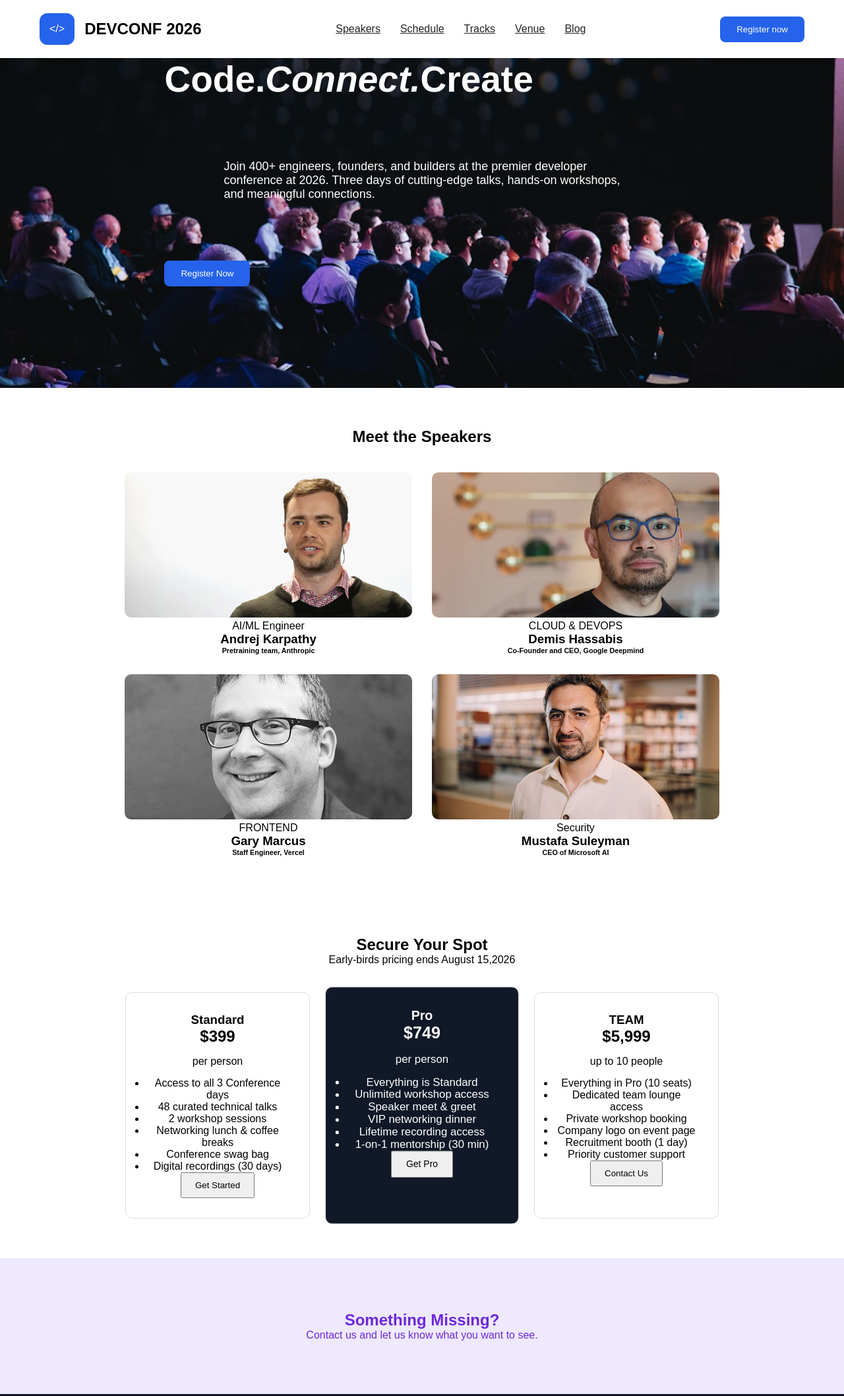
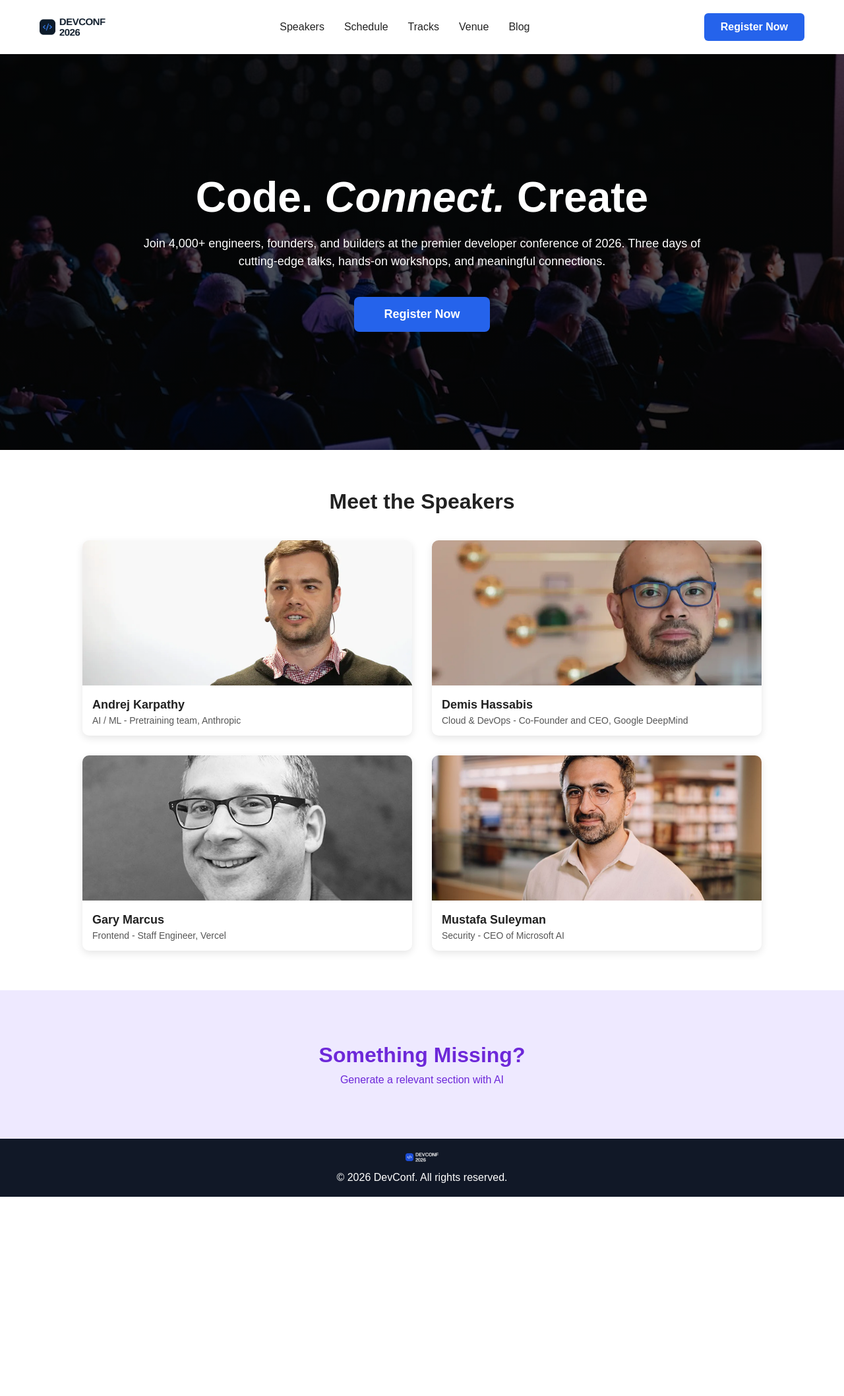
Before and after one commit to SaddamHossain2/First-Assignment, a plain HTML site: page index.html in a window 1280 px wide. Shown: the top 2116 px of the page at 66% size. After the commit the page ends 1814 px from the top, so only its background shows below. Drawn offline with Linux system fonts and the light colour scheme.

Commit message:
update speakers section

```diff
--- a/index.html
+++ b/index.html
@@ -7,14 +7,14 @@
     <link rel="stylesheet" href="./style.css">
 </head>
 <body>
-    <!--Nav-->
+
+<!-- Navbar -->
 <header>
     <nav class="navbar">
         <div class="logo">
-            <div class="icon">&lt;/&gt;</div>
-            <h2>DEVCONF 2026</h2>
+            <img src="Images/logo.png" alt="DevConf Logo">
+
         </div>
-
         <div class="menu">
             <a href="#">Speakers</a>
             <a href="#">Schedule</a>
@@ -22,185 +22,68 @@
             <a href="#">Venue</a>
             <a href="#">Blog</a>
         </div>
-
-            <button class="btn">Register now</button>
+        <a href="#" class="btn">Register Now</a>
     </nav>
 </header>
 
-    <!--Hero section -->
-
+<!-- Hero Section -->
 <section class="hero">
-        <div class="hero1">
-            <h1>Code.<i>Connect.</i>Create</h1>
-
-            <p>Join 400+ engineers, founders, and builders at the premier developer<br> conference at 2026. Three days of cutting-edge talks, hands-on workshops,<br> and meaningful connections.</p>
-
-            <button class="btn"> Register Now</button>
+    <div class="hero-content">
+        <h1>Code. <i>Connect.</i> Create</h1>
+        <p>Join 4,000+ engineers, founders, and builders at the premier developer conference of 2026. Three days of cutting-edge talks, hands-on workshops, and meaningful connections.</p>
+        <a href="#" class="btn hero-btn">Register Now</a>
     </div>
 </section>
 
-    <!-- Speakers -->
-
+<!-- Speakers Section -->
 <section class="speakers">
-        <h2> Meet the Speakers</h2>
-
+    <h2>Meet the Speakers</h2>
     <div class="speaker-grid">
-
-        <div class="profile">
-            <img src="Images/andrej.png" alt="">
-            <p>AI/ML Engineer</p>
+        <div class="speaker-card">
+            <img src="Images/andrej.png" alt="Andrej Karpathy">
+            <div class="speaker-info">
                 <h3>Andrej Karpathy</h3>
-            <h6>Pretraining team, Anthropic</h6>
-
+                <p class="role">AI / ML - Pretraining team, Anthropic</p>
+            </div>
         </div>
 
-        <div class="profile">
-            <img src="Images/demis.png" alt="">
-            <p>CLOUD & DEVOPS</p>
+        <div class="speaker-card">
+            <img src="Images/demis.png" alt="Demis Hassabis">
+            <div class="speaker-info">
                 <h3>Demis Hassabis</h3>
-            <h6>Co-Founder and CEO, Google Deepmind</h6>
+                <p class="role">Cloud & DevOps - Co-Founder and CEO, Google DeepMind</p>
+            </div>
         </div>
 
-        <div class="profile">
-            <img src="Images/gary.png" alt="">
-            <p>FRONTEND</p>
+        <div class="speaker-card">
+            <img src="Images/gary.png" alt="Gary Marcus">
+            <div class="speaker-info">
                 <h3>Gary Marcus</h3>
-            <h6>Staff Engineer, Vercel</h6>
-
+                <p class="role">Frontend - Staff Engineer, Vercel</p>
+            </div>
         </div>
 
-
-
-        <div class="profile">
-            <img src="Images/mustafa.png" alt="">
-            <p>Security</p>
+        <div class="speaker-card">
+            <img src="Images/mustafa.png" alt="Mustafa Suleyman">
+            <div class="speaker-info">
                 <h3>Mustafa Suleyman</h3>
-            <h6>CEO of Microsoft AI</h6>
-
+                <p class="role">Security - CEO of Microsoft AI</p>
+            </div>
         </div>
     </div>
 </section>
 
-    <!-- Pricing -->
-
-<section class="pricing">
-
-<h2>Secure Your Spot</h2>
-
-<p>Early-birds pricing ends August 15,2026</p>
-
-
-<div class="price-container">
-
-
-<div class="price-card">
-
-<h3>Standard</h3>
-
-<h1>$399</h1>
-<p>per person</p>
-
-<ul>
-    <li>Access to all 3 Conference days</li>
-    <li>48 curated technical talks</li>
-    <li>2 workshop sessions</li>
-    <li>Networking lunch & coffee breaks</li>
-    <li>Conference swag bag</li>
-    <li>Digital recordings (30 days)</li>
-</ul>
-
-<button>
-Get Started
-</button>
-
-</div>
-
-
-
-<div class="price-card pro">
-
-<h3>Pro</h3>
-
-
-<h1>$749</h1>
-<p>per person</p>
-
-<ul>
-    <li>Everything is Standard</li>
-    <li>Unlimited workshop access</li>
-    <li>Speaker meet & greet</li>
-    <li>VIP networking dinner</li>
-    <li>Lifetime recording access</li>
-    <li>1-on-1 mentorship (30 min) </li>
-
-</ul>
-
-<button>
-Get Pro
-</button>
-
-</div>
-
-
-
-
-<div class="price-card">
-
-<h3>TEAM</h3>
-
-<h1>$5,999</h1>
-
-<p>up to 10 people</p>
-<ul>
-    <li>Everything in Pro (10 seats)</li>
-    <li>Dedicated team lounge access</li>
-    <li>Private workshop booking</li>
-    <li>Company logo on event page</li>
-    <li>Recruitment booth (1 day)</li>
-    <li>Priority customer support</li>
-
-</ul>
-<button>
-Contact Us
-</button>
-
-</div>
-
-
-</div>
-
-
+<!-- CTA Section -->
+<section class="cta">
+    <h2>Something Missing?</h2>
+    <p>Generate a relevant section with AI</p>
 </section>
 
-
-
-<!-- CTA -->
-
-<section class="cta">
-
-<h2>
-Something Missing?
-</h2>
-
-<p>
-Contact us and let us know what you want to see.
-</p>
-
-
-</section>
-
-
+<!-- Footer -->
 <footer>
-
-<p>
-© 2026 DevConf. All rights reserved.
-</p>
-
+    <img src="Images/footer-logo.png" alt="DevConf Footer Logo">
+    <p>© 2026 DevConf. All rights reserved.</p>
 </footer>
-
 
 </body>
 </html>
-
-</body>
-</html>
--- a/style.css
+++ b/style.css
@@ -1,227 +1,193 @@
 *{
-    margin: 0;
-    padding: 0;
+    margin:0;
+    padding:0;
     box-sizing:border-box;
+    font-family: Arial, sans-serif;
 }
 
-body{
-    font-family: Arial, Helvetica, sans-serif;
+body {
+    background: #fff;
+    color:#222;
 }
 
-/* Nav */
-
+/* Navbar */
 .navbar{
-    display: flex;
-    justify-content: space-between;
-    align-items: center;
-    padding: 20px 60px;
+    display:flex;
+    justify-content:space-between;
+    align-items:center;
+    padding:20px 60px;
+    background: #fff;
 }
 
-.logo{
-    display: flex;
-    align-items: center;
-    gap: 15px;
+.navbar .logo {
+    display:flex;
+    align-items:center;
+    gap:10px;
 }
 
-.icon{
-    background: #2563eb;
-    color: white;
-    padding: 15px;
-    border-radius: 12px;
+.navbar .logo img{
+    width:100px;
 }
 
-.menu{
-
-    display: flex;
-    gap: 30px;
+.navbar .menu{
+    display:flex;
+    gap:30px;
 }
 
-.menu a{
-    display: flex;
-    color: #222;
+.navbar .menu a{
+    text-decoration:none;
+    color:#222;
+    font-weight:500;
 }
 
-.btn{
-
+.navbar .btn{
+    padding:12px 25px;
     background:#2563eb;
-    color:white;
-
-    border:none;
-
-    padding:12px 25px;
-
-    border-radius:8px;
-
-    cursor:pointer;
-    text-align: center;
+    color:#fff;
+    border-radius:6px;
+    text-decoration:none;
+    font-weight:600;
 }
 
-/* Hero Area */
-
-.hero {
-
-    height: 500px;
-    background-image: url("./Images/banner.jpg");
+/* Hero */
+.hero{
+    height:600px;
+    background-image:
+        linear-gradient(rgba(0,0,0,0.65), rgba(0,0,0,0.65)),
+        url("Images/banner.jpg");
     background-size: cover;
-    background-position: center;
-
-    display: flex;
-    justify-content: center;
-    color: white;
+    background-position:center;
+    display:flex;
+    justify-content:center;
+    align-items:center;
+    text-align:center;
+    color:white;
 }
 
-.hero h1{
-    font-size: 55px;
+.hero-content{
+    display:flex;
+    flex-direction:column;
+    align-items:center;
+    max-width:900px;
 }
 
-.hero p{
-
-    margin: 90px;
-    font-size: 18px;
+.hero-content h1{
+    font-size:64px;
+    margin-bottom:20px;
 }
 
-.hero btn {
-    display:inline-block;
+.hero-content h1 i{
+    font-style:italic;
+}
 
+.hero-content p{
+    font-size:18px;
+    line-height:1.5;
+    margin-bottom:40px;
+}
+
+.hero-btn{
     background:#2563eb;
-
-    color:white;
-
+    padding:16px 45px;
+    border-radius:8px;
+    color:#fff;
     text-decoration:none;
-
-    padding:26px 45px;
-    border-radius:8px;
-
     font-size:18px;
-
     font-weight:600;
 }
 
 /* Speakers */
-
-.speakers{
-
+.speakers {
     padding: 60px;
     text-align: center;
 }
 
-.speaker-grid{
-
-display:flex;
-
-flex-wrap:wrap;
-
-justify-content:center;
-
-gap:30px;
-
-margin-top:40px;
-
+.speakers h2 {
+    margin-bottom: 40px;
+    font-size: 32px;
 }
 
-
-
-.profile img{
-
-width:100%;
-
-height:220px;
-
-object-fit:cover;
-
-border-radius:10px;
-
+.speaker-grid {
+    display: flex;
+    flex-wrap: wrap;
+    gap: 30px;
+    justify-content: center;
 }
 
-/* Pricing */
-
-
-.pricing{
-
-text-align:center;
-
-padding:60px;
-
+.speaker-card {
+    background: #fff;
+    border-radius: 10px;
+    width: 500px;
+    box-shadow: 0 4px 12px rgba(0,0,0,0.1);
+    overflow: hidden;
+    text-align: left;
 }
 
-
-.price-container{
-
-display:flex;
-
-justify-content:center;
-
-gap:30px;
-
-margin-top:40px;
-
+.speaker-card img {
+    width: 100%;
+    height: 220px;
+    object-fit: cover;
 }
 
-
-.price-card{
-
-width:280px;
-
-padding:30px;
-
-border:1px solid #ddd;
-
-border-radius:10px;
-
+.speaker-info {
+    padding: 15px;
 }
 
-
-.price-card p{
-
-margin:15px;
-
+.speaker-info h3 {
+    margin-bottom: 5px;
+    font-size: 18px;
 }
 
-
-.price-card button{
-
-padding:10px 20px;
-
+.speaker-info .role {
+    font-size: 14px;
+    color: #555;
 }
 
-
-
-.pro{
-
-background:#111827;
-
-color:white;
-
-transform:scale(1.05);
-
+/* Responsive */
+@media(max-width:900px){
+    .speaker-grid {
+        flex-direction: column;
+        align-items: center;
     }
 
-
-
-
+    .speaker-card {
+        width: 80%;
+    }
+}
 /* CTA */
-
 .cta{
-
     background:#eee9ff;
-
     padding:80px;
-
     text-align:center;
-
     color:#6d28d9;
-
 }
 
+.cta h2{
+    font-size:32px;
+    margin-bottom:10px;
+}
 
+/* Footer */
 footer{
+    background:#111827;
+    color:#fff;
+    padding:20px;
+    text-align:center;
+}
 
-background:#111827;
+footer img{
+    width:50px;
+    margin-bottom:10px;
+}
 
-color:white;
+/* Responsive */
+@media(max-width:900px){
+    .price-container{
+        flex-direction:column;
+        align-items:center;
+    }
 
-padding:20px;
-
-text-align:center;
-
+    .speaker-grid{
+        flex-direction:column;
     }
+}
```
Lines whose indentation alone changed are shown as unchanged.
